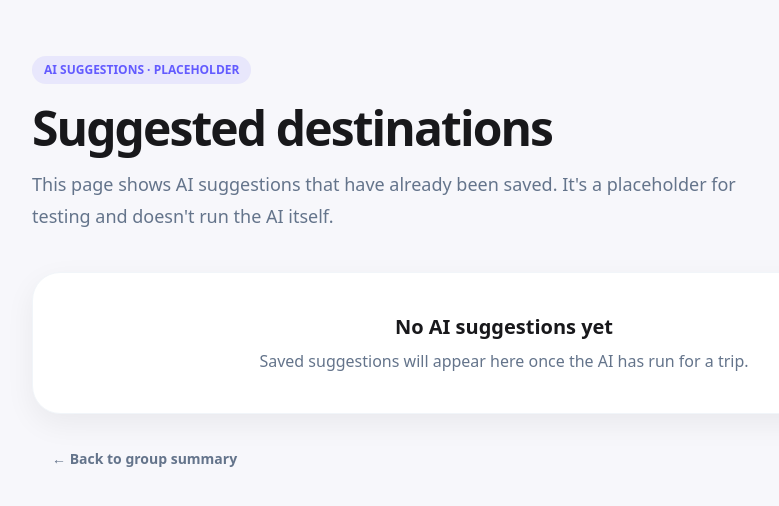
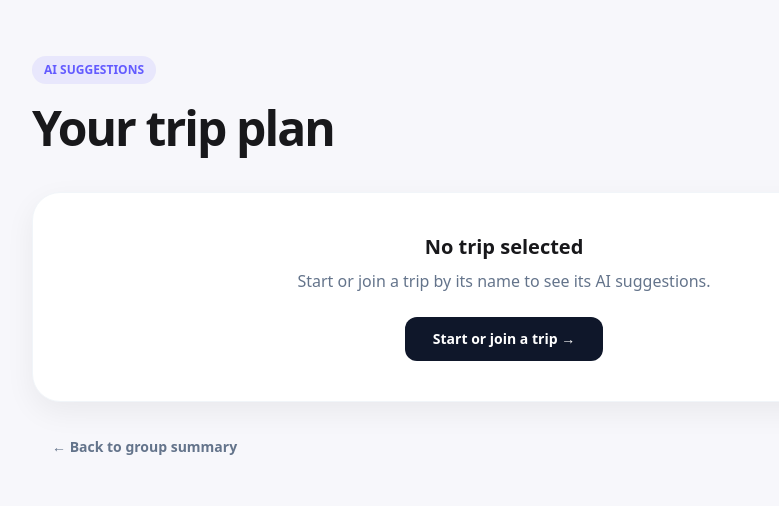
Before and after one commit to UCCS-CS4300-5300/group4-fall2026, a Django app: page /ai-output/ in a window 1280 px wide. Shown: the top 506 px of the page, without its empty margins (136-915 px from the left). Run offline with Django 5.2, Linux system fonts and the light colour scheme; data that the repository does not hold is empty; some libraries are stand-ins or nearby versions.

Commit message:
Show the active trip's AI suggestions in destination, activities and budget sections

```diff
--- a/project/core/templates/core/ai_output.html
+++ b/project/core/templates/core/ai_output.html
@@ -32,50 +32,69 @@
 
 <main class="max-w-[1040px] mx-auto px-5 sm:px-12 py-14">
 
-    <!-- PLACEHOLDER: shows stored AISuggestion rows only. It does not call the AI. -->
+        <!-- Reads saved AI results for the active trip only. It never calls the AI itself. -->
 
     <div class="max-w-[760px]">
 
         <div class="inline-flex items-center gap-2 rounded-full bg-purple/10
                     text-purple px-3 py-1.5 text-xs font-bold mb-5">
-            AI SUGGESTIONS · PLACEHOLDER
+            AI SUGGESTIONS
         </div>
 
         <h1 class="text-4xl sm:text-5xl font-bold tracking-[-.04em] leading-tight">
-            Suggested destinations
+            Your trip plan
         </h1>
 
-        <p class="mt-4 text-lg text-slate-500 leading-8">
-            This page shows AI suggestions that have already been saved. It's a
-            placeholder for testing and doesn't run the AI itself.
-        </p>
+        {% if trip %}
+            <p class="mt-4 text-lg text-slate-500 leading-8">
+                <strong class="text-ink">{{ trip.name }}</strong> ·
+                Suggestions based on everyone's combined answers.
+            </p>
+        {% endif %}
 
     </div>
 
 
-    {% if suggestions %}
+    {% if not trip %}
 
-        <ul class="mt-10 space-y-6">
-            {% for s in suggestions %}
-                <li class="bg-white rounded-[28px] shadow-soft border border-slate-100 p-8">
-                    <div class="flex flex-wrap items-baseline justify-between gap-3">
-                        <h2 class="text-2xl font-bold tracking-[-.02em]">{{ s.location }}</h2>
-                        <span class="text-sm text-slate-500">
-                            {{ s.trip.name }} · {{ s.created_at|date:"M j, Y g:i A" }}
-                        </span>
-                    </div>
-                    <p class="mt-4 text-slate-600 leading-7 whitespace-pre-line">{{ s.description }}</p>
-                </li>
-            {% endfor %}
-        </ul>
+        <div class="mt-10 bg-white rounded-[28px] shadow-soft border border-slate-100 p-10 text-center">
+            <p class="text-xl font-semibold">No trip selected</p>
+            <p class="mt-2 text-slate-500">
+                Start or join a trip by its name to see its AI suggestions.
+            </p>
+            <a href="{% url 'core:home' %}"
+               class="inline-block mt-6 px-7 py-3 rounded-xl bg-slate-900 text-white
+                      text-sm font-semibold hover:bg-slate-800 transition">
+                Start or join a trip →
+            </a>
+        </div>
 
     {% else %}
 
-        <div class="mt-10 bg-white rounded-[28px] shadow-soft border border-slate-100 p-10 text-center">
-            <p class="text-xl font-semibold">No AI suggestions yet</p>
-            <p class="mt-2 text-slate-500">
-                Saved suggestions will appear here once the AI has run for a trip.
-            </p>
+        <div class="mt-10 space-y-6">
+            {% for section in sections %}
+                <section id="ai-{{ section.key }}"
+                         class="bg-white rounded-[28px] shadow-soft border border-slate-100 p-8"
+                         aria-labelledby="ai-{{ section.key }}-heading">
+
+                    <h2 id="ai-{{ section.key }}-heading" class="text-xl font-bold">{{ section.title }}</h2>
+
+                    {% if section.result %}
+                        <!-- Short box: the answer itself -->
+                        <p class="mt-5 text-xs font-semibold text-slate-500">{{ section.short_label|upper }}</p>
+                        <div class="mt-2 rounded-2xl bg-slate-50 border border-slate-200 px-5 py-4
+                                    text-lg font-semibold">{{ section.result.short }}</div>
+
+                        <!-- Long box: the AI's explanation -->
+                        <p class="mt-5 text-xs font-semibold text-slate-500">WHY THE AI CHOSE THIS</p>
+                        <div class="mt-2 rounded-2xl bg-slate-50 border border-slate-200 px-5 py-4
+                                    text-slate-600 leading-7 whitespace-pre-line">{{ section.result.long }}</div>
+                    {% else %}
+                        <p class="mt-5 text-slate-500">Not generated yet.</p>
+                    {% endif %}
+
+                </section>
+            {% endfor %}
         </div>
 
     {% endif %}
--- a/project/core/views.py
+++ b/project/core/views.py
@@ -1,6 +1,5 @@
 from django.shortcuts import redirect, render
 from .models import StarterItem, Trip
-from .models.trip import AISuggestion
 from .summary import build_group_summary
 
 
@@ -188,10 +187,39 @@ def summary(request):
 
 
 
+# The three parts of the AI's answer, in page order: (key, heading, short-box label).
+AI_SECTIONS = [
+    ("destination", "Destination", "Suggested destination"),
+    ("activities", "Activities", "Suggested activities"),
+    ("budget", "Budget", "Budget plan"),
+]
+
+
+def ai_results(trip):
+    """
+    The AI's latest results for trip, keyed by section.
+
+    Each value is {"short": ..., "long": ...} (the answer and the AI's
+    explanation), or None if that part hasn't been generated. Only the
+    destination is stored today (AISuggestion); activities and budget are
+    filled in here once the AI saves them.
+    """
+    latest = trip.suggestions.order_by("-created_at", "-id").first()
+    return {
+        "destination": {"short": latest.location, "long": latest.description} if latest else None,
+        "activities": None,
+        "budget": None,
+    }
+
+
 def ai_output(request):
-    """
-    PLACEHOLDER for testing: lists saved AI suggestions, newest first.
-    Nothing here calls the model; it only shows what is already stored.
-    """
-    suggestions = AISuggestion.objects.select_related("trip").order_by("-created_at", "-id")
-    return render(request, "core/ai_output.html", {"suggestions": suggestions})
+    """Shows the active trip's AI suggestions. Only reads saved results; never calls the model."""
+    trip = active_trip(request)
+    sections = []
+    if trip is not None:
+        results = ai_results(trip)
+        sections = [
+            {"key": key, "title": title, "short_label": label, "result": results[key]}
+            for key, title, label in AI_SECTIONS
+        ]
+    return render(request, "core/ai_output.html", {"trip": trip, "sections": sections})
```
Also changed, not shown: project/tests/test_ai_output_page.py (+85 -21 lines).
